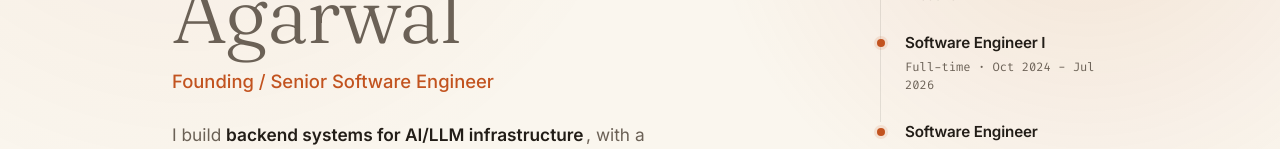
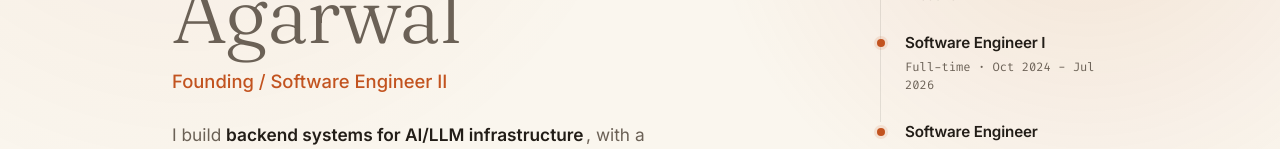
Before and after one commit to srishtiagarwall/srishti.dev, a Next.js app: page / in a window 1280 px wide. Shown: the part 251-400 px from the top of the page. Built offline with nearby package versions, Linux system fonts and the light colour scheme; no server answers.

Commit message:
Update: hero title to Founding / Software Engineer II

```diff
--- a/src/app/page.tsx
+++ b/src/app/page.tsx
@@ -68,7 +68,7 @@ export default function Home() {
               <span className={styles.heroNameStrong}>Srishti</span>
               <span className={styles.heroNameLight}>Agarwal</span>
             </h1>
-            <h2 className={styles.heroRole}>Founding / Senior Software Engineer</h2>
+            <h2 className={styles.heroRole}>Founding / Software Engineer II</h2>
             <p className={styles.heroBody}>
               I build <strong>backend systems for AI/LLM infrastructure</strong>, with a focus on reliability and safety guardrails for production LLM applications. Core contributor to <a href="https://www.growthz.ai/" target="_blank" rel="noreferrer" className={styles.inlineLink}>GrowthZ.ai</a>, where I unify <strong>ad creative generation, campaign automation, and performance analytics</strong> into a single platform for B2B marketing teams. Currently shipping REST APIs, RAG pipelines, and real-time bid optimization.
             </p>
```
